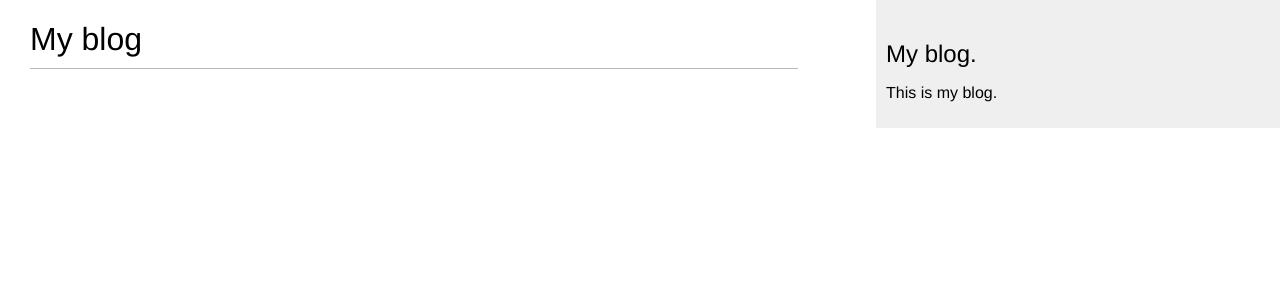
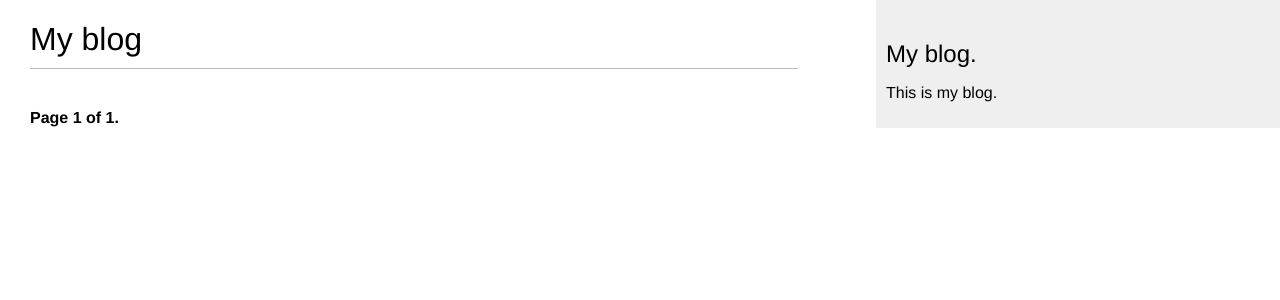
Before and after one commit to GalRavil/dj_pr_01, a Django app: page /blog/ in a window 1280 px wide. Shown: the top 300 px of the page. Run offline with Django 3.2, Linux system fonts and the light colour scheme; data that the repository does not hold is empty.

Commit message:
+ pagination

```diff
--- a/blog/templates/blog/post/list.html
+++ b/blog/templates/blog/post/list.html
@@ -17,4 +17,6 @@
     {{ post.body|truncatewords:30|linebreaks }}
 
     {% endfor %}
+
+    {% include "pagination.html" with page=posts %}
 {% endblock %}
--- /dev/null
+++ b/blog/templates/pagination.html
@@ -0,0 +1,14 @@
+<div class="pagination">
+    <span class="step-links">
+        {% if page.has_previous %}
+            <a href="?page={{ page.previous_page_number }}">Previous</a>
+        {% endif %}
+
+        <span class="current">
+            Page {{ page.number }} of {{ page.paginator.num_pages }}.
+        </span>
+            {% if page.has_next %}
+                <a href="?page={{ page.next_page_number }}">Next</a>
+            {% endif %}
+    </span>
+</div>
--- a/blog/views.py
+++ b/blog/views.py
@@ -1,13 +1,26 @@
+from django.core.paginator import Paginator, EmptyPage, PageNotAnInteger
 from django.shortcuts import render, get_object_or_404
 
 from .models import Post
 
 
 def post_list(request):
-    posts = Post.published.all()
+    object_list = Post.published.all()
+    paginator = Paginator(object_list, 5)  # number of posts per page
+    page = request.GET.get('page')
+
+    try:
+        posts = paginator.page(page)
+    except PageNotAnInteger:
+        # If page is not an integer deliver the first page
+        posts = paginator.page(1)
+    except EmptyPage:
+        # If page is out of range deliver last page of results
+        posts = paginator.page(paginator.num_pages)
     return render(request,
                   'blog/post/list.html',
-                  {'posts': posts})
+                  {'page': page,
+                   'posts': posts})
 
 
 def post_detail(request, year, month, day, post):
```
